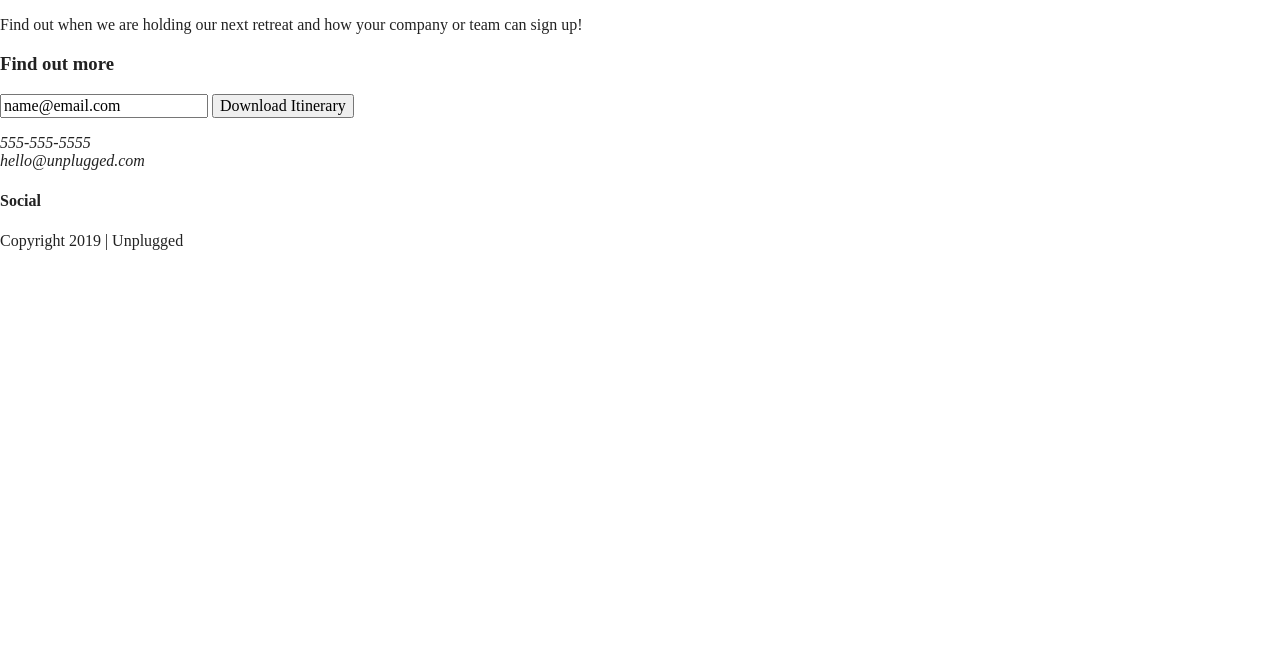
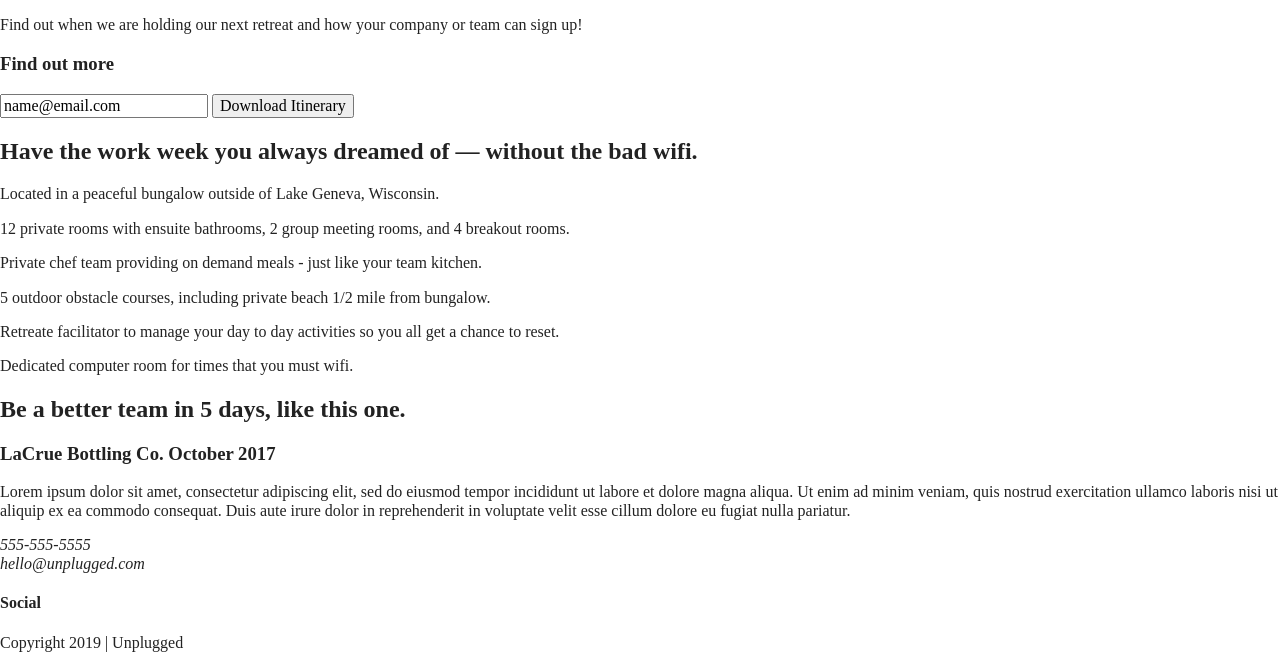
Before and after one commit to jessjchang/unplugged-retreat, a website built with Parcel: page index.html in a window 1280 px wide. Shown: the part 176-844 px from the top of the page. Before the commit the page ends 800 px from the top, so only its background shows below. Built offline with nearby package versions, Linux system fonts and the light colour scheme.

Commit message:
Completed structural HTML for main homepage sections

```diff
--- a/index.html
+++ b/index.html
@@ -54,17 +54,68 @@
     <!-- Newsletter signup form -->
     <aside>
       <div class="content-wrapper">
-        <div class="newsletter-description">
+        <div class="form-description">
           <h3>Want to join the next retreat?</h3>
           <p>Find out when we are holding our next retreat and how your company or team can sign up!</p>
         </div>
-        <div class="newsletter-signup">
+        <div class="form">
           <h3>Find out more</h3>
           <input type="text" name="name" value="name@email.com">
           <input type="button" value="Download Itinerary">
         </div>
       </div>
     </aside>
+
+    <!-- Unplugged Features and Icons -->
+    <section class="features">
+      <div class="content-wrapper">
+        <h2>Have the work week you always dreamed of — without the bad wifi.</h2>
+        <div class="features-items">
+          <article>
+            <p class="fontawesome-icon"></p>
+            <p class="features-item-description">Located in a peaceful bungalow outside of Lake Geneva, Wisconsin.</p>
+          </article>
+          <article>
+            <p class="fontawesome-icon"></p>
+            <p class="features-item-description">12 private rooms with ensuite bathrooms, 2 group meeting rooms, and 4 breakout rooms.</p>
+          </article>
+          <article>
+            <p class="fontawesome-icon"></p>
+            <p class="features-item-description">Private chef team providing on demand meals - just like your team kitchen.</p>
+          </article>
+          <article>
+            <p class="fontawesome-icon"></p>
+            <p class="features-item-description">5 outdoor obstacle courses, including private beach 1/2 mile from bungalow.</p>
+          </article>
+          <article>
+            <p class="fontawesome-icon"></p>
+            <p class="features-item-description">Retreate facilitator to manage your day to day activities so you all get a chance to reset.</p>
+          </article>
+          <article>
+            <p class="fontawesome-icon"></p>
+            <p class="features-item-description">Dedicated computer room for times that you must wifi.</p>
+          </article>
+        </div>
+      </div>
+    </section>
+
+    <!-- Reviews -->
+    <section class="reviews">
+      <div class="content-wrapper">
+        <h2>Be a better team in 5 days, like this one.</h2>
+        <article>
+          <div>
+            <h3>LaCrue Bottling Co. October 2017</h3>
+            <p>
+              Lorem ipsum dolor sit amet, consectetur adipiscing elit, sed do eiusmod tempor incididunt ut labore et
+              dolore magna aliqua. Ut enim ad minim veniam, quis nostrud exercitation ullamco laboris nisi ut aliquip
+              ex ea commodo consequat. Duis aute irure dolor in reprehenderit in voluptate velit esse cillum dolore eu
+              fugiat nulla pariatur.
+            </p>
+          </div>
+        </article>
+      </div>
+    </section>
 
   </main>
 
```
